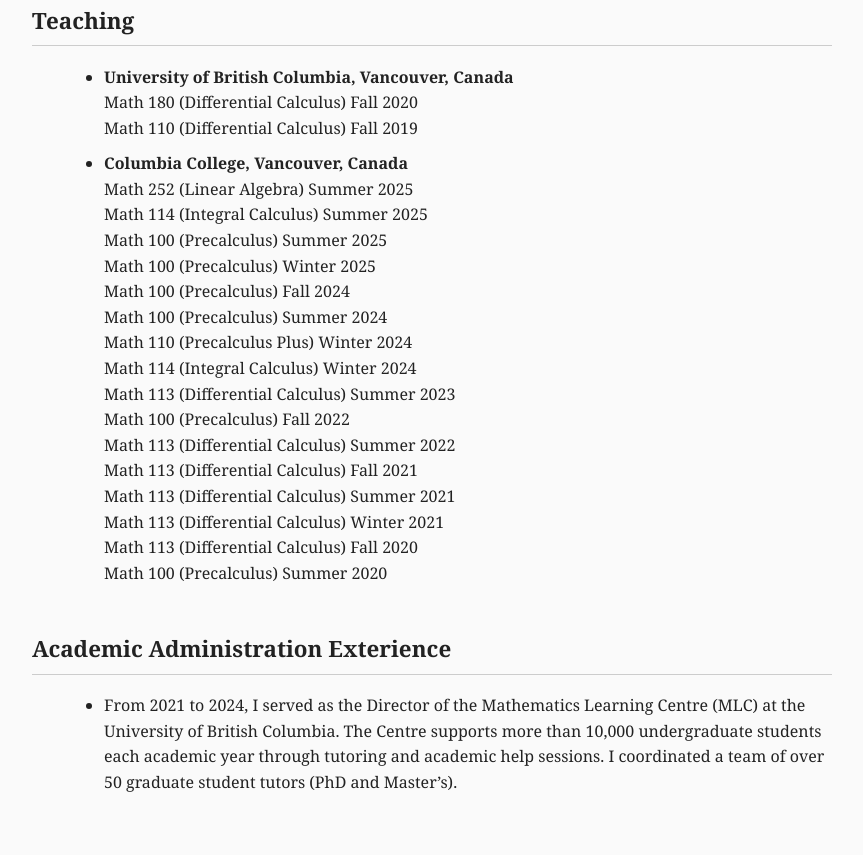
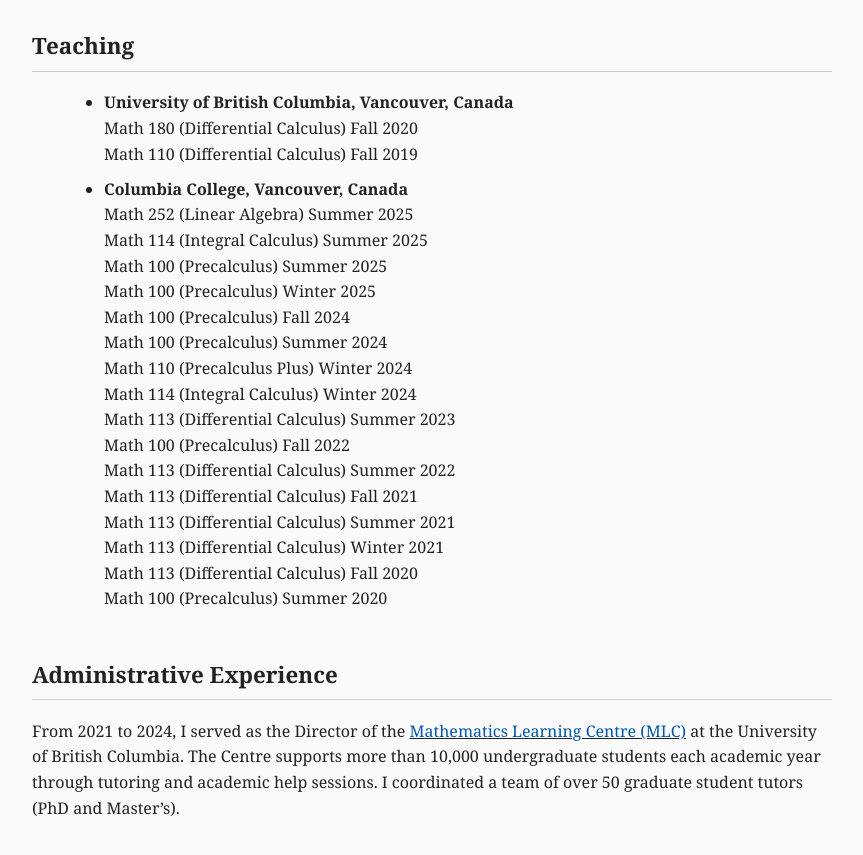
Before and after one commit to aminsoofiani/aminsoofiani, a plain HTML site: page index.html in a window 1280 px wide. Shown: the part 907-1762 px from the top of the page, without its empty margins (208-1071 px from the left). Drawn offline with Linux system fonts and the light colour scheme.

Commit message:
Update index.html

```diff
--- a/index.html
+++ b/index.html
@@ -72,7 +72,7 @@
 
 
 
-  <p><strong>Research interests:</strong> linear algebraic groups, Galois cohomology, quadratic forms.</p>
+  <p><strong>Research interests:</strong> Algebraic Groups, Arithmetic Geometry, Galois Cohomology, Quadratic and Hermitian Forms, Central Simple Algebras.</p>
 
     <p>Email: <a href="mailto:soofiani@math.ubc.ca">soofiani@math.ubc.ca</a></p>
 
@@ -127,14 +127,13 @@
     </li>
   </ul>
 
-    <h2>Academic Administration Exterience</h2>
-  <ul>
-    <li>
-From 2021 to 2024, I served as the Director of the Mathematics Learning Centre (MLC) at the University of British Columbia.
+<h2>Administrative Experience</h2>
+<p>
+From 2021 to 2024, I served as the Director of the <u><a href="https://www.math.ubc.ca/undergraduate/advising-and-resources/drop-help" target="_blank">Mathematics Learning Centre (MLC)</a></u> at the University of British Columbia.
 The Centre supports more than 10,000 undergraduate students each academic year through tutoring and academic help sessions.
 I coordinated a team of over 50 graduate student tutors (PhD and Master’s).
-    </li>
-  </ul>
+</p>
+
 
 
 </body>
```
